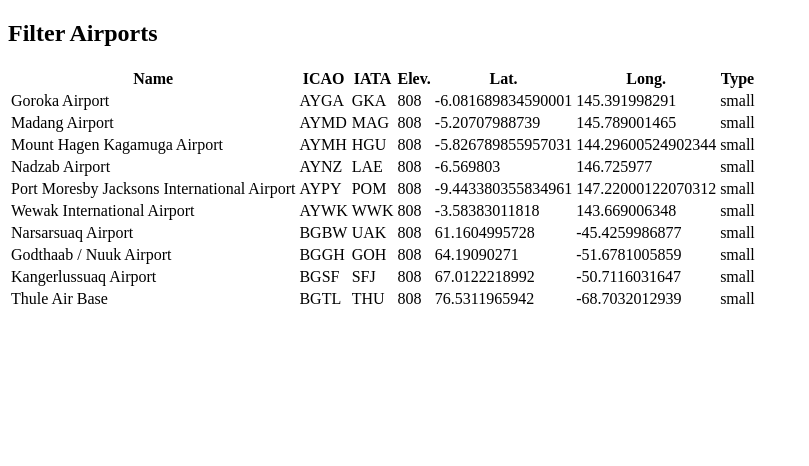
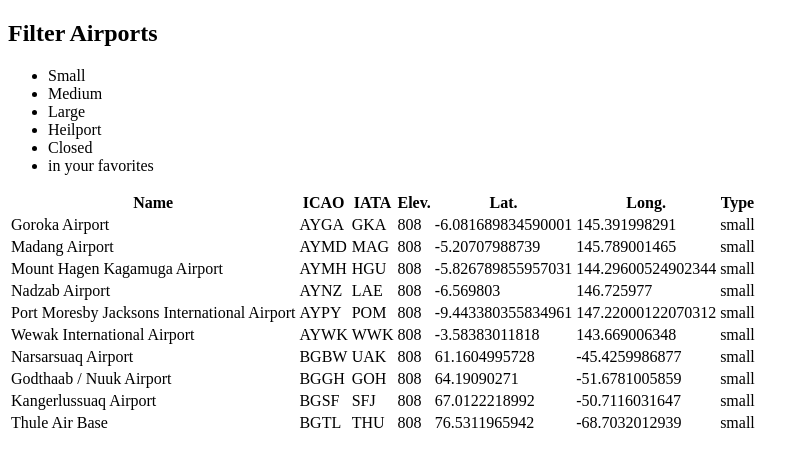
Before and after one commit to ganesh1172/airport-filters, a Vue app: page / in a window 1280 px wide. Shown: the top 466 px of the page, without its empty margins (0-809 px from the left). Built offline with nearby package versions, Linux system fonts and the light colour scheme.

Commit message:
few changes

```diff
--- a/src/App.vue
+++ b/src/App.vue
@@ -1,6 +1,18 @@
 <template>
   <div>
     <h2>Filter Airports</h2>
+    <div class="filters">
+      <div class="check-type">
+        <ul>
+          <li>Small</li>
+          <li>Medium</li>
+          <li>Large</li>
+          <li>Heilport</li>
+          <li>Closed</li>
+          <li>in your favorites</li>
+        </ul>
+      </div>
+    </div>
     <table>
       <tr>
         <th>Name</th>
```
